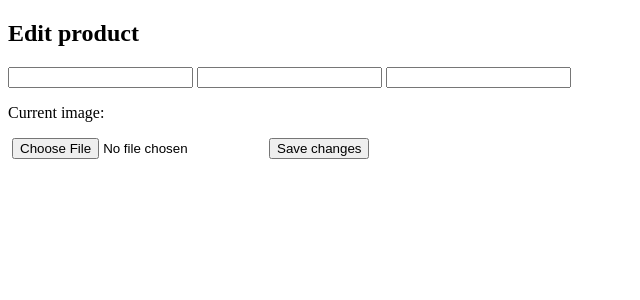
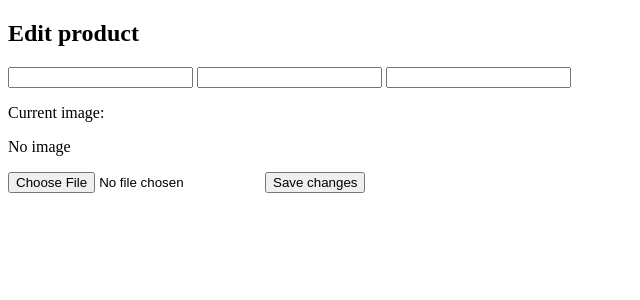
Before and after one commit to AxelSoubeste/Bakery, a Django app: template Bakery_app/templates/Bakery_app/edit_product.html in a window 1280 px wide. Shown: the part 26-326 px from the top of the page, without its empty margins (0-640 px from the left). Run offline with Django 5.2, Linux system fonts and the light colour scheme; the template is opened without the code that fills it, so the values that code supplies are empty.

Commit message:
general arrangements (models|image|add_products)

```diff
--- a/Bakery_app/admin.py
+++ b/Bakery_app/admin.py
@@ -4,4 +4,4 @@ from .models import Product
 # Register your models here.
 @admin.register(Product)
 class ProductAdmin(admin.ModelAdmin):
-    list_display = ('product_name', 'price')
+    list_display = ('name', 'price')
--- a/Bakery_app/models.py
+++ b/Bakery_app/models.py
@@ -1,8 +1,8 @@
 from django.db import models
 
 class Product(models.Model):
-    product_name = models.CharField(max_length=100)
-    photo = models.ImageField(upload_to='products/')
+    name = models.CharField(max_length=100)
+    image = models.ImageField(upload_to='products/')
     price = models.DecimalField(max_digits=10, decimal_places=2)
     stock = models.IntegerField(default=0)
 
--- a/Bakery_app/templates/Bakery_app/catalog.html
+++ b/Bakery_app/templates/Bakery_app/catalog.html
@@ -9,7 +9,11 @@
     <div>
         <h3>{{ product.name }}</h3>
         <p>${{ product.price }}</p>
-        <img src="{{ product.image.url }}" width="200">
+        {% if product.image %}
+            <img src="{{ product.image.url }}" width="200">
+        {% else %}
+            <p>No image</p>
+        {% endif %}
     </div>
 {% endfor %}
 
--- a/Bakery_app/templates/Bakery_app/dashboard.html
+++ b/Bakery_app/templates/Bakery_app/dashboard.html
@@ -16,7 +16,11 @@
         <h3>{{ product.name }}</h3>
         <p>Price: ${{ product.price }}</p>
         <p>Stock: {{ product.stock }}</p>
-        <img src="{{ product.image.url }}" width="150">
+        {% if product.image %}
+            <img src="{{ product.image.url }}" width="150">
+        {% else %}
+            <p>No image</p>
+        {% endif %}
 
         <br>
 
--- a/Bakery_app/templates/Bakery_app/edit_product.html
+++ b/Bakery_app/templates/Bakery_app/edit_product.html
@@ -17,7 +17,11 @@
     <input type="number" name="stock" value="{{ product.stock }}" min="0" required>
 
     <p>Current image:</p>
-    <img src="{{ product.image.url }}" width="150">
+    {% if product.image %}
+        <img src="{{ product.image.url }}" width="150">
+    {% else %}
+        <p>No image</p>
+    {% endif %}
 
     <input type="file" name="image">
 
--- a/Bakery_app/urls.py
+++ b/Bakery_app/urls.py
@@ -14,3 +14,6 @@ urlpatterns = [
     path('edit-product/<int:id>/', views.edit_product, name='edit_product'),
     path('delete-product/<int:id>/', views.delete_product, name='delete_product'),
 ] + static(settings.MEDIA_URL, document_root=settings.MEDIA_ROOT)
+
+if settings.DEBUG:
+    urlpatterns += static(settings.MEDIA_URL, document_root=settings.MEDIA_ROOT)
--- a/Bakery_app/views.py
+++ b/Bakery_app/views.py
@@ -93,7 +93,7 @@ def add_product(request):
         )
 
         return redirect('dashboard')
-    return render(request, 'Bakery_app/add_products.html')
+    return render(request, 'Bakery_app/add_product.html')
 
 def catalog(request):
     products = Product.objects.all()
```
Also changed, not shown: Bakery_app/migrations/0005_rename_photo_product_image_and_more.py (added).
